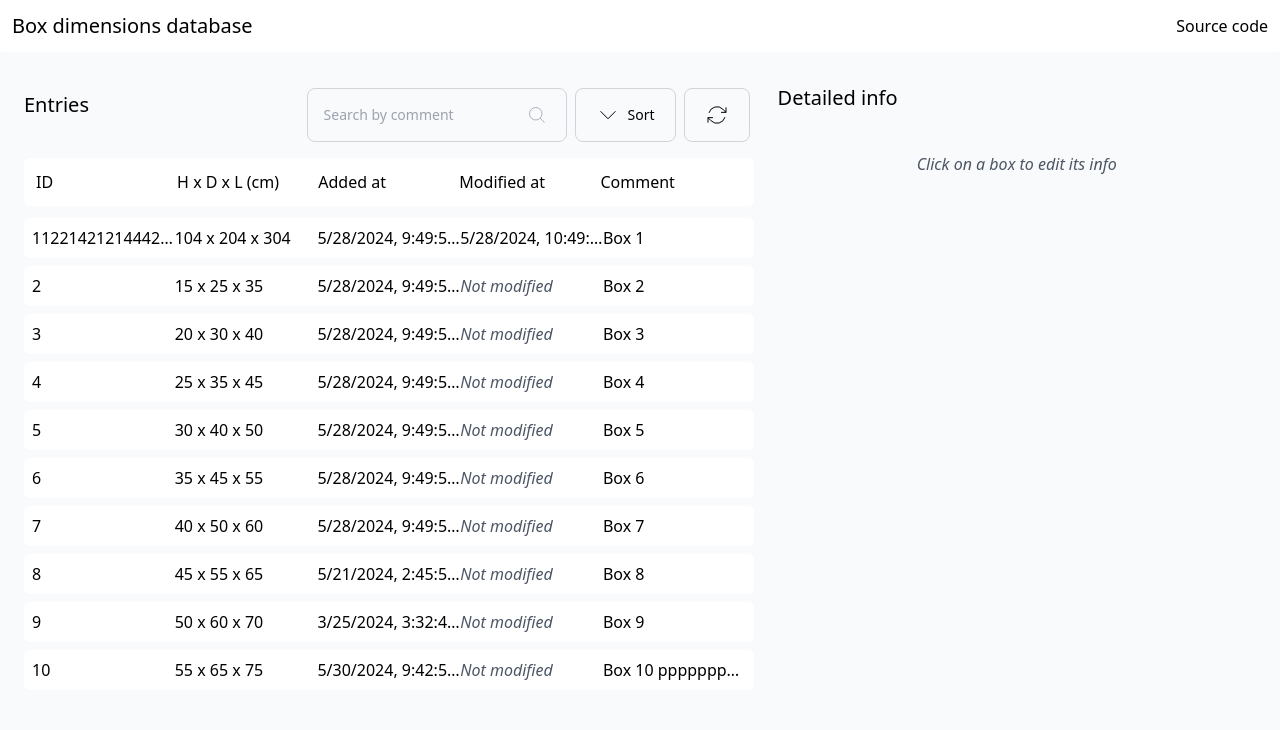
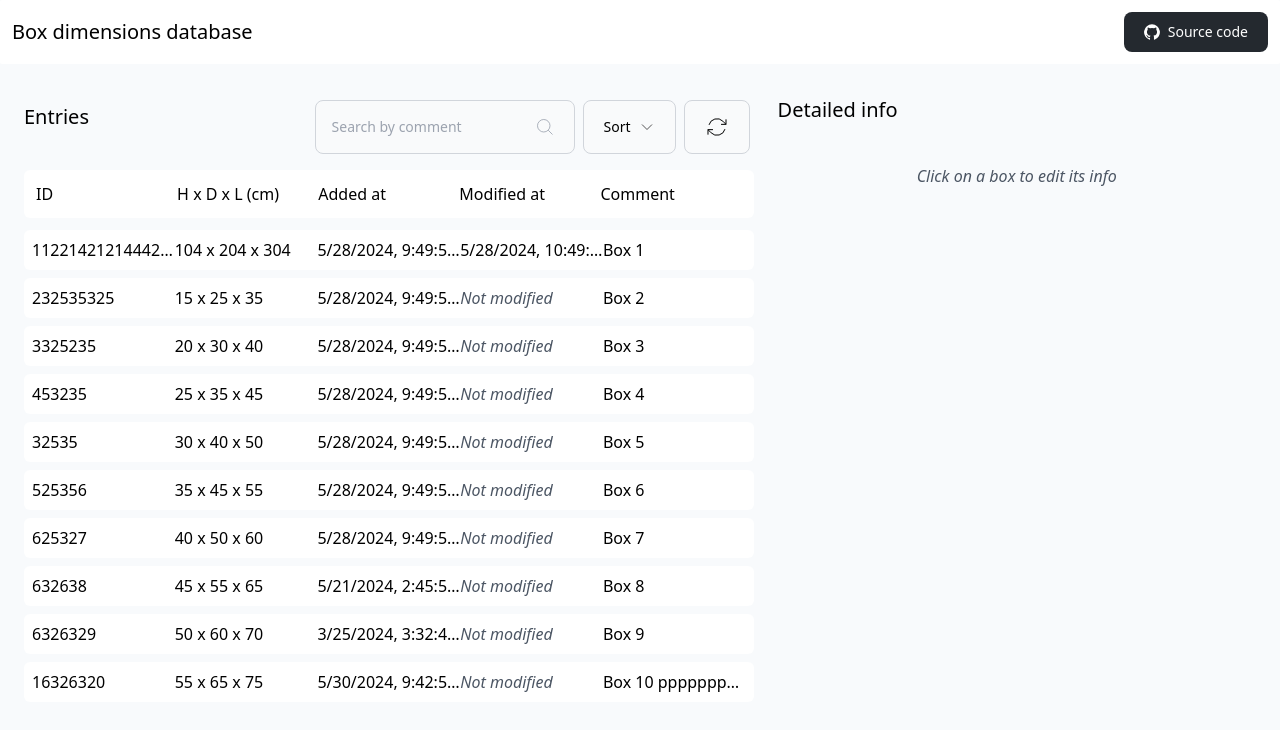
Before and after one commit to kristianka/boxdb-app, a React (Vite) app: page / in a window 1280 px wide. Shown: the top 730 px of the page. Built offline with nearby package versions, Linux system fonts and the light colour scheme.

Commit message:
add temp refresh, change sort button, fix search bug, modify dummy data

```diff
--- a/src/App.tsx
+++ b/src/App.tsx
@@ -30,7 +30,7 @@
           <div className="mb-3 flex flex-wrap items-center justify-between">
             <h2 className="mb-5 text-xl">Entries</h2>
             <div className="flex">
-              <Search search={search} setSearch={setSearch} />
+              <Search setSearch={setSearch} />
               <Sort />
               <Refresh />
             </div>
--- a/src/components/Buttons/Refresh.tsx
+++ b/src/components/Buttons/Refresh.tsx
@@ -1,6 +1,11 @@
 const Refresh = () => {
+  const handleRefresh = () => {
+    // to do make it refresh the list, not the page
+    window.location.reload();
+  };
   return (
     <button
+      onClick={handleRefresh}
       type="button"
       title="Refresh list"
       className="m-1 inline-flex items-center rounded-lg border border-gray-300 bg-gray-50 px-5 py-2.5 text-center text-sm font-medium hover:bg-gray-300"
--- a/src/components/Buttons/Sort.tsx
+++ b/src/components/Buttons/Sort.tsx
@@ -4,16 +4,16 @@
       type="button"
       className="m-1 inline-flex items-center rounded-lg border border-gray-300 bg-gray-50 px-5 py-2.5 text-center text-sm font-medium hover:bg-gray-300"
     >
+      Sort
       <svg
         xmlns="http://www.w3.org/2000/svg"
         fill="none"
         viewBox="0 0 24 24"
         stroke="currentColor"
-        className="mr-2 size-6"
+        className="ml-2 size-4"
       >
         <path d="m19.5 8.25-7.5 7.5-7.5-7.5" />
       </svg>
-      Sort
     </button>
   );
 };
--- a/src/components/Header.tsx
+++ b/src/components/Header.tsx
@@ -6,10 +6,19 @@
         <ul className="flex items-center">
           <li>
             <a
-              className="hover:underline"
               href="https://github.com/kristianka/boxdb-frontend"
               target="_"
+              className="inline-flex items-center rounded-lg bg-[#24292F] px-5 py-2.5 text-center text-sm font-medium text-white hover:bg-[#24292F]/90 focus:outline-none focus:ring-4 focus:ring-[#24292F]/50 "
             >
+              <svg
+                className="me-2 h-4 w-4"
+                aria-hidden="true"
+                xmlns="http://www.w3.org/2000/svg"
+                fill="currentColor"
+                viewBox="0 0 20 20"
+              >
+                <path d="M10 .333A9.911 9.911 0 0 0 6.866 19.65c.5.092.678-.215.678-.477 0-.237-.01-1.017-.014-1.845-2.757.6-3.338-1.169-3.338-1.169a2.627 2.627 0 0 0-1.1-1.451c-.9-.615.07-.6.07-.6a2.084 2.084 0 0 1 1.518 1.021 2.11 2.11 0 0 0 2.884.823c.044-.503.268-.973.63-1.325-2.2-.25-4.516-1.1-4.516-4.9A3.832 3.832 0 0 1 4.7 7.068a3.56 3.56 0 0 1 .095-2.623s.832-.266 2.726 1.016a9.409 9.409 0 0 1 4.962 0c1.89-1.282 2.717-1.016 2.717-1.016.366.83.402 1.768.1 2.623a3.827 3.827 0 0 1 1.02 2.659c0 3.807-2.319 4.644-4.525 4.889a2.366 2.366 0 0 1 .673 1.834c0 1.326-.012 2.394-.012 2.72 0 .263.18.572.681.475A9.911 9.911 0 0 0 10 .333Z" />
+              </svg>
               Source code
             </a>
           </li>
--- a/src/components/Search.tsx
+++ b/src/components/Search.tsx
@@ -1,16 +1,19 @@
 interface props {
-  search: string;
   setSearch: (search: string) => void;
 }
 
-const Search = ({ search, setSearch }: props) => {
+const Search = ({ setSearch }: props) => {
   const changeValue = (e: React.ChangeEvent<HTMLInputElement>) => {
     setSearch(e.target.value);
-    console.log(search);
+  };
+
+  // so the page doesn't refresh if user presses enter
+  const handleSubmit = (e: React.FormEvent<HTMLFormElement>) => {
+    e.preventDefault();
   };
 
   return (
-    <form className="relative m-1">
+    <form className="relative m-1" onSubmit={handleSubmit}>
       <div className="">
         <input
           onChange={changeValue}
--- a/src/dummydata.ts
+++ b/src/dummydata.ts
@@ -11,7 +11,7 @@
     modifiedAt: "2024-05-28T10:49:59Z",
   },
   {
-    id: "2",
+    id: "232535325",
     height: 15,
     depth: 25,
     length: 35,
@@ -19,7 +19,7 @@
     addedAt: "2024-05-28T09:49:59Z",
   },
   {
-    id: "3",
+    id: "3325235",
     height: 20,
     depth: 30,
     length: 40,
@@ -27,7 +27,7 @@
     addedAt: "2024-05-28T09:49:59Z",
   },
   {
-    id: "4",
+    id: "453235",
     height: 25,
     depth: 35,
     length: 45,
@@ -35,7 +35,7 @@
     addedAt: "2024-05-28T09:49:59Z",
   },
   {
-    id: "5",
+    id: "32535",
     height: 30,
     depth: 40,
     length: 50,
@@ -43,7 +43,7 @@
     addedAt: "2024-05-28T09:49:59Z",
   },
   {
-    id: "6",
+    id: "525356",
     height: 35,
     depth: 45,
     length: 55,
@@ -51,7 +51,7 @@
     addedAt: "2024-05-28T09:49:59Z",
   },
   {
-    id: "7",
+    id: "625327",
     height: 40,
     depth: 50,
     length: 60,
@@ -59,7 +59,7 @@
     addedAt: "2024-05-28T09:49:59Z",
   },
   {
-    id: "8",
+    id: "632638",
     height: 45,
     depth: 55,
     length: 65,
@@ -67,7 +67,7 @@
     addedAt: "2024-05-21T14:45:55Z",
   },
   {
-    id: "9",
+    id: "6326329",
     height: 50,
     depth: 60,
     length: 70,
@@ -75,7 +75,7 @@
     addedAt: "2024-03-25T15:32:42Z",
   },
   {
-    id: "10",
+    id: "16326320",
     height: 55,
     depth: 65,
     length: 75,
```
